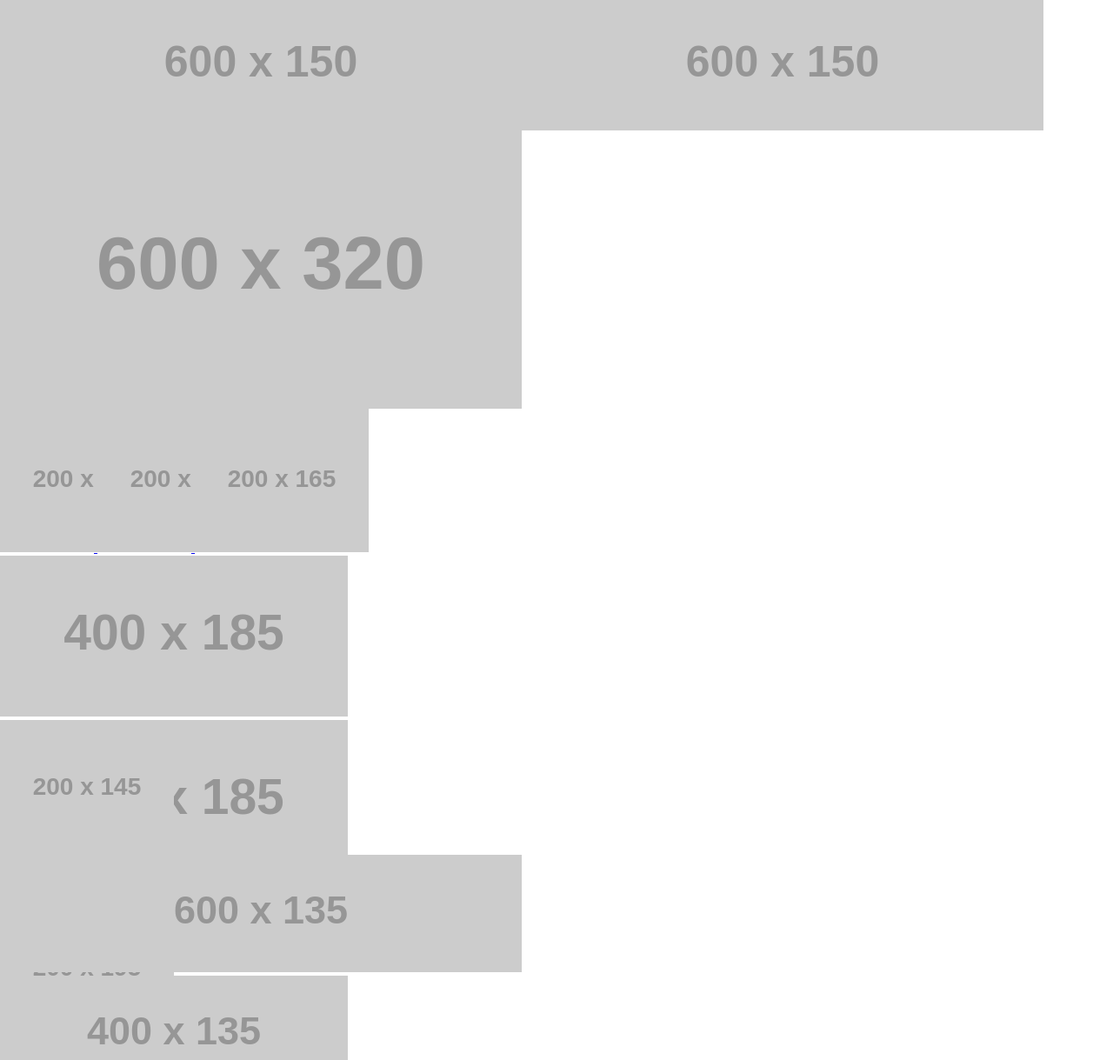
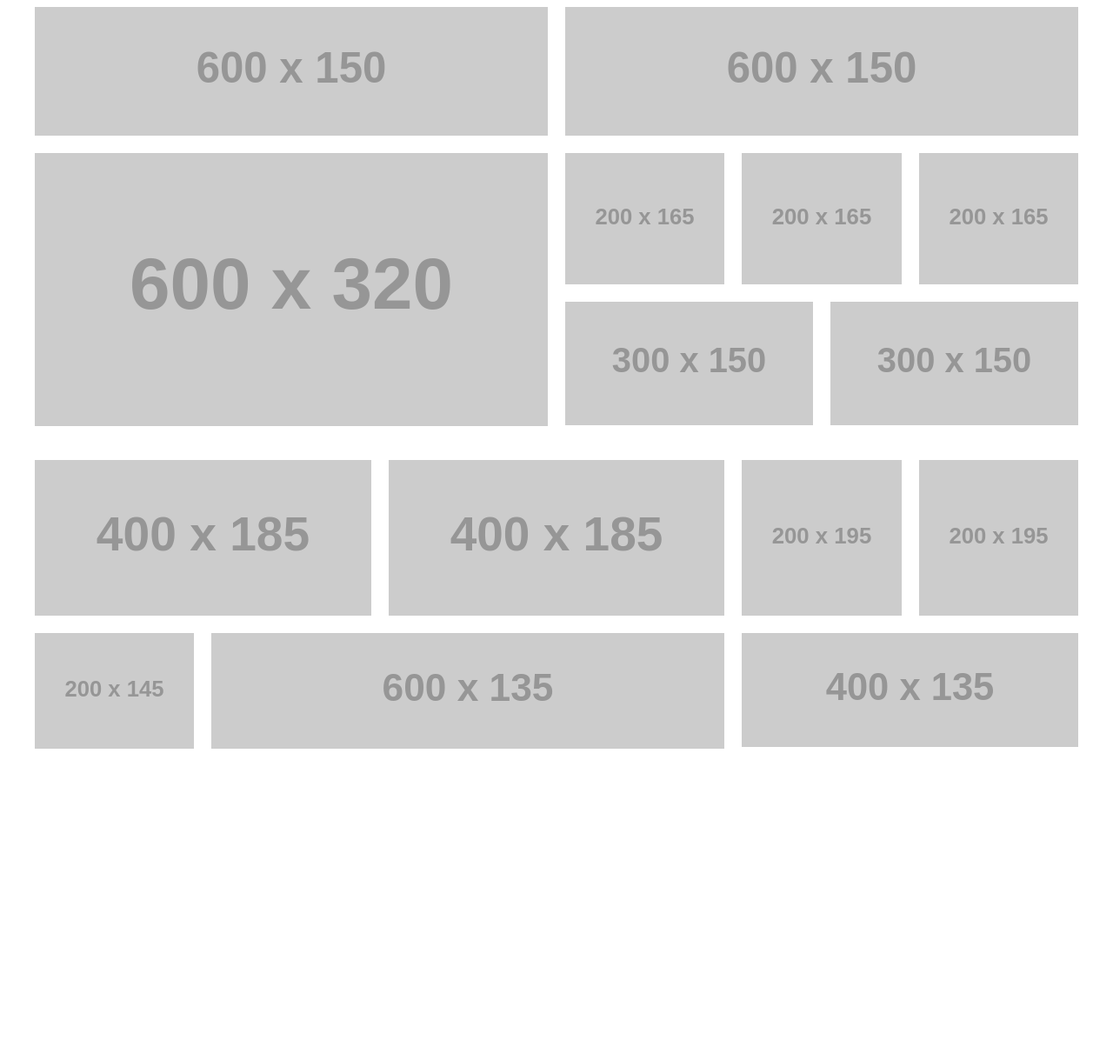
Before and after one commit to Nata-L/Grid-DZ, a plain HTML site: page index.html in a window 1280 px wide. Shown: the top 1219 px of the page at 87% size. After the commit the page ends 881 px from the top, so only its background shows below. Drawn offline with Linux system fonts and the light colour scheme; placeholder pictures from the web are drawn by us.

Commit message:
edit html, add css

```diff
--- a/css/style.css
+++ b/css/style.css
@@ -1,62 +1,51 @@
-* {
-	box-sizing: border-box;
-	margin: 0;
-	padding: 0;
+img {
+	display: block; /*убирает лишний отступ снизу(т.к. img-инлайновый)*/
+	width: 100%;
+	height: auto;
 }
 
 .container {
 	width: 1200px;
+	margin: 0 auto;
 }
 
-[class*="width-1"] {
-	width: 50%;
-	height: 150px;
-	float: left;
+.row {
+	margin-bottom: 20px;
+	margin-left: -10px;
+	margin-right: -10px; /*убрать лишние 10рх с двух сторон у родителя*/
 }
 
-.row-1 {height: 150px;}
-.row-2 {height: 320px;}
-.row-3 {height: 195px;}
-.row-4 {height: 145px;}
-
-.width-2-1 {
-	width: 50%;
-	height: 320px;
+.row::after {
+	content: '';
+	display: table;
+	clear: both;
 }
 
-.width-2-2 div {
-	display: inline-block;
-}
+[class*=col-] {
+	float: left;
+	margin-left: 10px;
+	margin-right: 10px;
 
-[class*="width-2"] {
-	width: 30%;
-	/*float: left;*/
 }
 
 
 
-/*.ba-grid > [class*="ba-width-"]{
-    float: left;
-    padding-left: 20px;
-    background-color: #5f9ea0;
+.col-6 {
+	width: calc(16.66666667% - 20px);  /*100%:6*/
 }
-// добавить .ba-grid clearfix стили
-.ba-grid{
-    margin-left: -20px;
+
+.col-4 {
+	width: calc(25% - 20px);
 }
-.ba-grid + .ba-grid {
-    margin-top: 20px;
+
+.col-3 {
+	width: calc(33.33333333333% - 20px);
 }
-[class*="ba-width-"] {
-    width: 100%;
+
+.col-2 {
+	width: calc(50% - 20px);
 }
-.ba-width-1-2{
-    width: 50%;
+
+.col-1 {
+	width: calc(100% - 20px);
 }
-.ba-width-1-3{
-    width: 33.33333%;
-}
-.ba-width-2-3{
-    width: 66.66666%;
-}
-// не нужно писать .ba-grid > .ba-width-1-2{}*/
--- a/index.html
+++ b/index.html
@@ -2,87 +2,79 @@
 <html lang="en">
 <head>
 	<meta charset="UTF-8">
-	<title>Grid</title>
+	<title>Image-grid</title>
 	<link rel="stylesheet" href="css/style.css">
 </head>
 <body>
 	<div class="container">
- 	<!-- Строка 1 -->
-		<div class="row-1">
-			<div class="width-1-1">
-				<a href="https://placeholder.com">
-					<img src="http://via.placeholder.com/600x150/AFDFBF">
-				</a>
+
+		<div class="row">
+			<div class="col-2">
+				<img src="http://via.placeholder.com/600x150/AFDFBF" alt="">
 			</div>
-			<div class="width-1-2">
-				<a href="https://placeholder.com">
-					<img src="http://via.placeholder.com/600x150/68C5B8">
-				</a>
+			<div class="col-2">
+				<img src="http://via.placeholder.com/600x150/68C5B8" alt="">
 			</div>
 		</div>
-	<!-- Строка 2 -->
-		<div class="row-2">
-			<div class="width-2-1">
-				<a href="https://placeholder.com">
-					<img src="http://via.placeholder.com/600x320/FA688A">
-				</a>
+		<!-- Second row -->
+		<div class="row">
+			<div class="col-2">
+				<img src="http://via.placeholder.com/600x320/FA688A" alt="">
 			</div>
-			<div class="width-2-2">
-				<div class="width-2-2-1">
-					<a href="https://placeholder.com">
-					<img src="http://via.placeholder.com/200x165/8A95EF">
+			<div class="col-2">
+				<div class="row">
+					<div class="col-3">
+						<img src="http://via.placeholder.com/200x165/8A95EF" alt="">
+					</div>
+					<div class="col-3">
+						<img src="http://via.placeholder.com/200x165/8A95EF" alt="">
+					</div>
+					<div class="col-3">
+						<img src="http://via.placeholder.com/200x165/8A95EF" alt="">
+					</div>
 				</div>
-				<div class="width-2-2-2">
-					<a href="https://placeholder.com">
-					<img src="http://via.placeholder.com/200x165/8A95EF">
+				<div class="row">
+					<div class="col-2">
+						<img src="http://via.placeholder.com/300x150/FFC569" alt="">
+					</div>
+					<div class="col-2">
+						<img src="http://via.placeholder.com/300x150/FFC569" alt="">
+					</div>
 				</div>
-				<div class="width-2-2-3">
-					<a href="https://placeholder.com">
-					<img src="http://via.placeholder.com/200x165/8A95EF">
-				</div>
-
-			</div>
-	<!-- Строка 3 -->
-		<div class="row-3">
-			<div class="width-3-1">
-				<a href="https://placeholder.com">
-					<img src="http://via.placeholder.com/400x185/588CC7">
-				</a>
-			</div>
-			<div class="width-3-2">
-				<a href="https://placeholder.com">
-					<img src="http://via.placeholder.com/400x185/588CC7">
-				</a>
-			</div>
-			<div class="width-3-3">
-				<a href="https://placeholder.com">
-					<img src="http://via.placeholder.com/200x195/588CC7">
-				</a>
-			</div>
-			<div class="width-3-4">
-				<a href="https://placeholder.com">
-					<img src="http://via.placeholder.com/200x195/588CC7">
-				</a>
 			</div>
 		</div>
-	<!-- Строка 4 -->
-		<div class="row-4">
-			<div class="width-4-1">
-				<a href="https://placeholder.com">
-					<img src="http://via.placeholder.com/200x145/6652AD">
-				</a>
+
+		<div class="row">
+			<div class="col-3">
+				<img src="http://via.placeholder.com/400x185/588CC7" alt="">
 			</div>
-			<div class="width-4-2">
-				<a href="https://placeholder.com">
-					<img src="http://via.placeholder.com/600x135/6652AD">
-				</a>
+			<div class="col-3">
+				<img src="http://via.placeholder.com/400x185/588CC7" alt="">
 			</div>
-			<div class="width-4-3">
-				<a href="https://placeholder.com">
-					<img src="http://via.placeholder.com/400x135/6652AD">
-				</a>
+			<div class="col-6">
+				<img src="http://via.placeholder.com/200x195/588CC7" alt="">
+			</div>
+			<div class="col-6">
+				<img src="http://via.placeholder.com/200x195/588CC7" alt="">
 			</div>
 		</div>
+
+		<div class="row">
+			<div class="col-6">
+				<img src="http://via.placeholder.com/200x145/6652AD" alt="">
+			</div>
+			<div class="col-2">
+				<img src="http://via.placeholder.com/600x135/6652AD" alt="">
+			</div>
+			<div class="col-3">
+				<img src="http://via.placeholder.com/400x135/6652AD" alt="">
+			</div>
+		</div>
+
+
 	</div>
+
+<script>document.write('<script src="http://' + (location.host || 'localhost').split(':')[0] + ':35729/livereload.js?snipver=1"></' + 'script>')</script>
+
 </body>
 </html>
```
